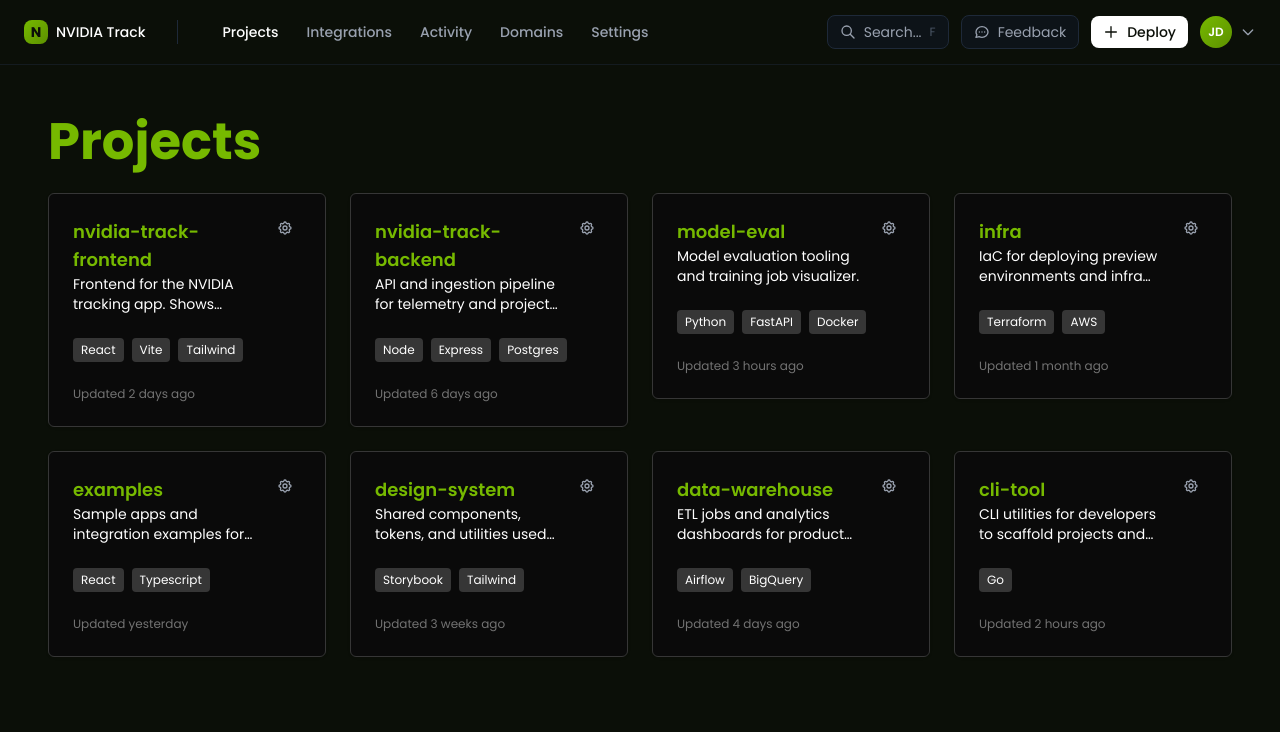
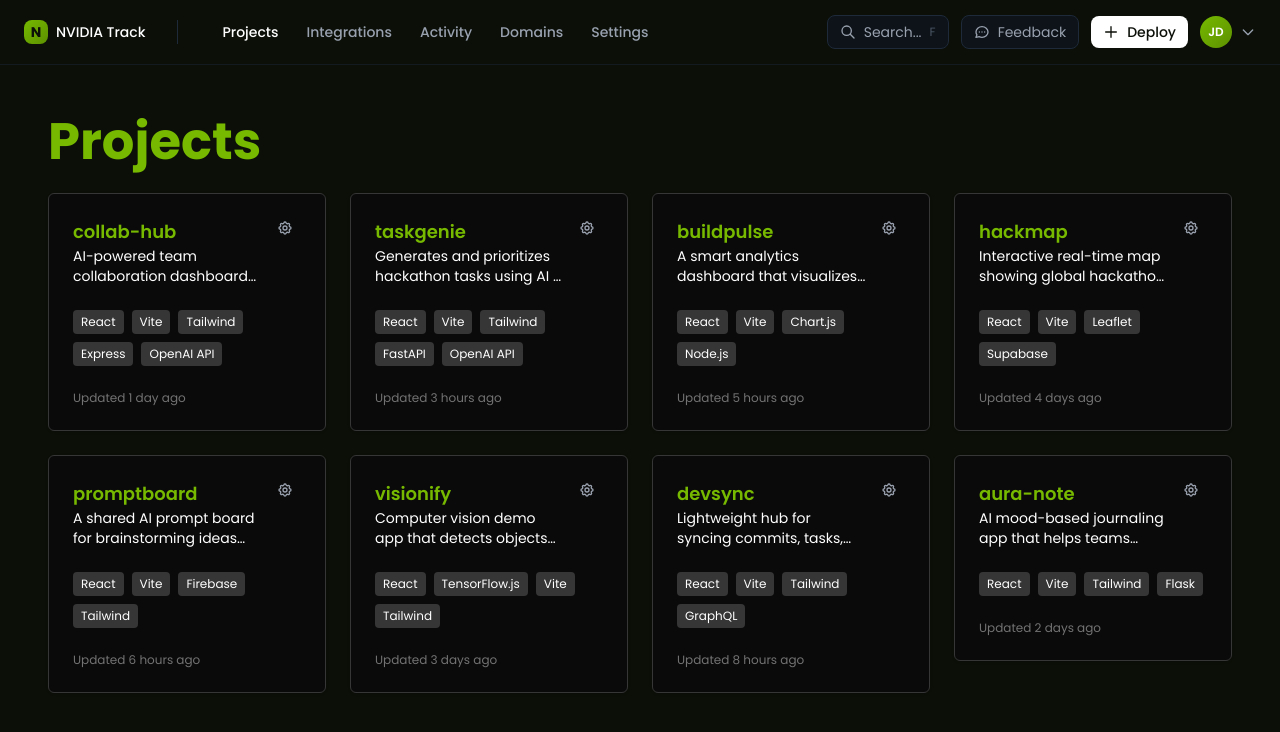
Before and after one commit to weabonie/nvidia-track, a React (Vite) app in the folder frontend/: page /projects in a window 1280 px wide. Shown: the top 732 px of the page. Built offline with nearby package versions, Linux system fonts and the light colour scheme.

Commit message:
Added typing at home

```diff
--- a/frontend/src/components/Navbar.jsx
+++ b/frontend/src/components/Navbar.jsx
@@ -6,7 +6,7 @@
 
   return (
     <nav className="bg-black/95 backdrop-blur-sm text-white border-b border-gray-800/50 sticky top-0 z-50 animate-slide-down">
-      <div className="max-w-7xl mx-auto px-6 lg:px-8">
+      <div className="max-w-[97rem] mx-auto lg:px-8">
         <div className="flex justify-between items-center h-20">
           {/* Logo - Simplified */}
           <Link to="/" className="text-2xl font-bold text-[#76B900] hover:text-[#5d9100] transition-colors">
--- /dev/null
+++ b/frontend/src/components/TypingText.jsx
@@ -0,0 +1,65 @@
+import React, { useEffect, useState } from "react"
+
+/**
+ * TypingText
+ * Props:
+ * - words: array of strings to cycle through
+ * - typingSpeed: ms per character while typing
+ * - deletingSpeed: ms per character while deleting
+ * - pause: ms to wait after a word finishes typing before deleting
+ */
+const TypingText = ({
+  words = ["Project Management Assistant."],
+  typingSpeed = 100,
+  deletingSpeed = 50,
+  pause = 1400,
+  className = "",
+}) => {
+  const [wordIndex, setWordIndex] = useState(0)
+  const [subIndex, setSubIndex] = useState(0)
+  const [isDeleting, setIsDeleting] = useState(false)
+  const [blink, setBlink] = useState(true)
+
+  // Type / delete effect
+  useEffect(() => {
+    if (!words || words.length === 0) return
+
+    // When done typing, wait 'pause' then start deleting
+    if (!isDeleting && subIndex === words[wordIndex].length) {
+      const timeout = setTimeout(() => setIsDeleting(true), pause)
+      return () => clearTimeout(timeout)
+    }
+
+    // When finished deleting, move to next word after short delay
+    if (isDeleting && subIndex === 0) {
+      const timeout = setTimeout(() => {
+        setIsDeleting(false)
+        setWordIndex((w) => (w + 1) % words.length)
+      }, 200)
+      return () => clearTimeout(timeout)
+    }
+
+    const timeout = setTimeout(() => {
+      setSubIndex((s) => s + (isDeleting ? -1 : 1))
+    }, isDeleting ? deletingSpeed : typingSpeed)
+
+    return () => clearTimeout(timeout)
+  }, [subIndex, isDeleting, wordIndex, words, typingSpeed, deletingSpeed, pause])
+
+  // Blinking caret
+  useEffect(() => {
+    const id = setInterval(() => setBlink((b) => !b), 500)
+    return () => clearInterval(id)
+  }, [])
+
+  const current = words[wordIndex]?.substring(0, subIndex)
+
+  return (
+    <span className={className} aria-live="polite">
+      {current}
+      <span className={`inline-block ml-1 w-[1px] h-[1.15em] align-middle bg-white ${blink ? "opacity-100" : "opacity-0"}`} />
+    </span>
+  )
+}
+
+export default TypingText
--- a/frontend/src/pages/Dashboard.jsx
+++ b/frontend/src/pages/Dashboard.jsx
@@ -1,81 +1,89 @@
-import * as React from "react"
-import { useState, useEffect } from "react"
-import ProjectCard from "../components/ProjectCard"
+import * as React from "react";
+import { useState, useEffect } from "react";
+import ProjectCard from "../components/ProjectCard";
 
 const sampleProjects = [
   {
-        id: 1,
-        name: "nvidia-track-frontend",
-        description: "Frontend for the NVIDIA tracking app. Shows projects, dashboards, and auth.",
-        updatedAt: "2 days ago",
+    id: 2,
+    name: "collab-hub",
+    description:
+      "AI-powered team collaboration dashboard that helps hackathon teams brainstorm, assign tasks, and track progress in real time.",
+    updatedAt: "1 day ago",
     link: "#",
-        tech: ["React", "Vite", "Tailwind"],
+    tech: ["React", "Vite", "Tailwind", "Express", "OpenAI API"],
     visibility: "public",
   },
   {
-        id: 2,
-        name: "nvidia-track-backend",
-        description: "API and ingestion pipeline for telemetry and project data.",
-        updatedAt: "6 days ago",
-        link: "#",
-        tech: ["Node", "Express", "Postgres"],
-        visibility: "private",
-    },
-    {
     id: 3,
-        name: "model-eval",
-        description: "Model evaluation tooling and training job visualizer.",
+    name: "taskgenie",
+    description:
+      "Generates and prioritizes hackathon tasks using AI — just describe your project, and it builds the roadmap for you.",
     updatedAt: "3 hours ago",
     link: "#",
-        tech: ["Python", "FastAPI", "Docker"],
+    tech: ["React", "Vite", "Tailwind", "FastAPI", "OpenAI API"],
     visibility: "public",
   },
   {
     id: 4,
-        name: "infra",
-        description: "IaC for deploying preview environments and infra monitoring.",
-        updatedAt: "1 month ago",
+    name: "buildpulse",
+    description:
+      "A smart analytics dashboard that visualizes team performance, code commits, and sprint velocity during hackathons.",
+    updatedAt: "5 hours ago",
     link: "#",
-        tech: ["Terraform", "AWS"],
-        visibility: "private",
+    tech: ["React", "Vite", "Chart.js", "Node.js"],
+    visibility: "public",
   },
   {
     id: 5,
-        name: "examples",
-        description: "Sample apps and integration examples for the SDK.",
-        updatedAt: "yesterday",
+    name: "hackmap",
+    description:
+      "Interactive real-time map showing global hackathon events, projects, and team stats powered by open APIs.",
+    updatedAt: "4 days ago",
     link: "#",
-        tech: ["React", "Typescript"],
+    tech: ["React", "Vite", "Leaflet", "Supabase"],
     visibility: "public",
   },
   {
     id: 6,
-        name: "design-system",
-        description: "Shared components, tokens, and utilities used across apps.",
-        updatedAt: "3 weeks ago",
+    name: "promptboard",
+    description:
+      "A shared AI prompt board for brainstorming ideas and generating creative solutions during hackathons.",
+    updatedAt: "6 hours ago",
     link: "#",
-        tech: ["Storybook", "Tailwind"],
-        visibility: "private",
+    tech: ["React", "Vite", "Firebase", "Tailwind"],
+    visibility: "public",
   },
   {
     id: 7,
-        name: "data-warehouse",
-        description: "ETL jobs and analytics dashboards for product telemetry.",
-        updatedAt: "4 days ago",
+    name: "visionify",
+    description:
+      "Computer vision demo app that detects objects and tracks team equipment using live webcam feeds.",
+    updatedAt: "3 days ago",
     link: "#",
-        tech: ["Airflow", "BigQuery"],
-        visibility: "private",
+    tech: ["React", "TensorFlow.js", "Vite", "Tailwind"],
+    visibility: "public",
   },
   {
     id: 8,
-        name: "cli-tool",
-        description: "CLI utilities for developers to scaffold projects and run tasks.",
-        updatedAt: "2 hours ago",
+    name: "devsync",
+    description:
+      "Lightweight hub for syncing commits, tasks, and chat messages across GitHub, Slack, and Trello in one interface.",
+    updatedAt: "8 hours ago",
     link: "#",
-        tech: ["Go"],
+    tech: ["React", "Vite", "Tailwind", "GraphQL"],
     visibility: "public",
   },
-]
+  {
+    id: 9,
+    name: "aura-note",
+    description:
+      "AI mood-based journaling app that helps teams reflect and stay motivated throughout the hackathon.",
+    updatedAt: "2 days ago",
+    link: "#",
+    tech: ["React", "Vite", "Tailwind", "Flask"],
+    visibility: "public",
+  },
+];
 
 const SkeletonCard = () => {
   return (
@@ -96,30 +104,33 @@
         <div className="h-3 bg-gray-800 rounded w-24"></div>
       </div>
     </div>
-    )
-}
+  );
+};
 
 const Dashboard = () => {
-    const [isLoading, setIsLoading] = useState(true)
+  const [isLoading, setIsLoading] = useState(true);
 
   useEffect(() => {
     // Simulate loading delay
     const timer = setTimeout(() => {
-            setIsLoading(false)
-        }, 1200) // 1.2 seconds loading
+      setIsLoading(false);
+    }, 1200); // 1.2 seconds loading
 
-        return () => clearTimeout(timer)
-    }, [])
+    return () => clearTimeout(timer);
+  }, []);
 
   return (
     <div className="p-12 animate-fade-in">
-            <div className="flex items-center justify-between mb-6 animate-slide-down opacity-0" style={{ animationDelay: "0.1s" }}>
+      <div
+        className="flex items-center justify-between mb-6 animate-slide-down opacity-0"
+        style={{ animationDelay: "0.1s" }}
+      >
         <h1 className="text-2xl text-nvidia font-semibold">Projects</h1>
       </div>
 
       <div className="grid grid-cols-1 sm:grid-cols-2 md:grid-cols-3 lg:grid-cols-4 gap-6">
-                {isLoading ? (
-                    // Show skeleton cards while loading
+        {isLoading
+          ? // Show skeleton cards while loading
             Array.from({ length: 8 }).map((_, index) => (
               <div
                 key={`skeleton-${index}`}
@@ -129,21 +140,19 @@
                 <SkeletonCard />
               </div>
             ))
-                ) : (
-                    // Show actual project cards after loading
+          : // Show actual project cards after loading
             sampleProjects.map((p, index) => (
               <div
                 key={p.id}
                 className="animate-scale-in opacity-0"
-                            style={{ animationDelay: `${0.1 + (index * 0.05)}s` }}
+                style={{ animationDelay: `${0.1 + index * 0.05}s` }}
               >
                 <ProjectCard project={p} />
               </div>
-                    ))
-                )}
+            ))}
       </div>
     </div>
-    )
-}
+  );
+};
 
 export default Dashboard;
--- a/frontend/src/pages/Home.jsx
+++ b/frontend/src/pages/Home.jsx
@@ -1,10 +1,11 @@
 import { Link } from "react-router-dom";
+import TypingText from "../components/TypingText"
 
 const Home = () => {
   return (
     <div className="w-full">
       {/* Hero Section - Full Viewport */}
-      <section className="relative bg-black min-h-[calc(100vh-5rem)] flex items-center justify-center overflow-hidden">
+      <section className="relative bg-black min-h-[calc(100vh-5rem)] flex py-12 justify-center overflow-hidden">
         {/* Optimized Background */}
         <div className="absolute inset-0">
           <div
@@ -21,44 +22,32 @@
         </div>
 
         {/* Hero Content - Z-Pattern Layout */}
-        <div className="relative max-w-5xl mx-auto text-center px-6 py-20 z-10">
-          {/* Trust Badge */}
-          <div
-            className="inline-flex items-center gap-2 px-4 py-2 rounded-full bg-[#76B900]/10 border border-[#76B900]/20 mb-8 animate-fade-in opacity-0"
-            style={{ animationDelay: "0s" }}
-          >
-            <svg className="w-4 h-4 text-[#76B900]" fill="currentColor" viewBox="0 0 20 20">
-              <path fillRule="evenodd" d="M10 18a8 8 0 100-16 8 8 0 000 16zm3.707-9.293a1 1 0 00-1.414-1.414L9 10.586 7.707 9.293a1 1 0 00-1.414 1.414l2 2a1 1 0 001.414 0l4-4z" clipRule="evenodd" />
-            </svg>
-            <span className="text-sm text-gray-300 font-medium">Trusted by 10,000+ developers</span>
-          </div>
-
+        <div className="relative w-[90%] max-w-8xl mx-auto text-left px-2 z-10">
           {/* Main Headline - Clear Value Prop */}
           <h1
-            className="text-5xl sm:text-6xl md:text-7xl lg:text-8xl font-bold leading-tight mb-6 animate-fade-in-up opacity-0"
+            className="flex flex-col space-y-2 text-5xl sm:text-6xl md:text-7xl lg:text-8xl font-normal! leading-tight mb-6 animate-fade-in-up opacity-0"
             style={{ animationDelay: "0.1s" }}
           >
-            <span className="text-white">Track GPUs.</span>
-            <br />
-            <span className="text-[#76B900]">Boost Performance.</span>
+            <span className="text-[#76B900]">Say hello to your</span>
+            <span className="text-white">AI-Powered <TypingText words={["Project Management Assistant.", "Coding Assistant.", "Design Assistant.", "Research Assistant."]} typingSpeed={80} deletingSpeed={40} pause={1400} className="text-white inline-block" /></span>
           </h1>
 
           {/* Subheadline - Benefit-Driven */}
           <p
-            className="text-lg sm:text-xl md:text-2xl text-gray-300 max-w-3xl mx-auto mb-10 leading-relaxed animate-fade-in-up opacity-0"
+            className="text-lg text-left sm:text-xl md:text-2xl text-gray-300 mx-auto mb-10 leading-relaxed animate-fade-in-up opacity-0"
             style={{ animationDelay: "0.2s" }}
           >
-            Real-time GPU monitoring with actionable insights to optimize your AI workloads
+            Where productivity meets intelligence.
           </p>
 
           {/* Primary CTA */}
           <div
-            className="flex flex-col sm:flex-row gap-4 justify-center items-center animate-fade-in-up opacity-0"
+            className="flex flex-col sm:flex-row gap-4 animate-fade-in-up opacity-0"
             style={{ animationDelay: "0.3s" }}
           >
             <Link
               to={"/login"}
-              className="group bg-[#76B900] text-white px-10 py-4 rounded-lg font-semibold hover:bg-[#5d9100] transition-all duration-300 transform hover:scale-105 text-lg shadow-2xl hover:shadow-[#76B900]/50 w-full sm:w-auto"
+              className="group bg-[#76B900] text-white px-10 py-4 rounded-lg font-semibold hover:bg-[#5d9100] transition-all duration-300 transform hover:scale-105 text-lg shadow-md hover:shadow-[#76B900]/50 w-full sm:w-auto"
             >
               Get Started Free
               <svg className="inline-block ml-2 w-5 h-5 group-hover:translate-x-1 transition-transform" fill="none" stroke="currentColor" viewBox="0 0 24 24">
@@ -74,7 +63,7 @@
           </div>
 
           {/* Social Proof Indicators */}
-          <div
+          {/* <div
             className="flex flex-wrap justify-center items-center gap-8 mt-16 animate-fade-in opacity-0"
             style={{ animationDelay: "0.4s" }}
           >
@@ -92,7 +81,7 @@
               <div className="text-3xl font-bold text-[#76B900]">&lt;100ms</div>
               <div className="text-sm text-gray-400">Response Time</div>
             </div>
-          </div>
+          </div> */}
         </div>
       </section>
 
```
Lines whose indentation alone changed are shown as unchanged.
